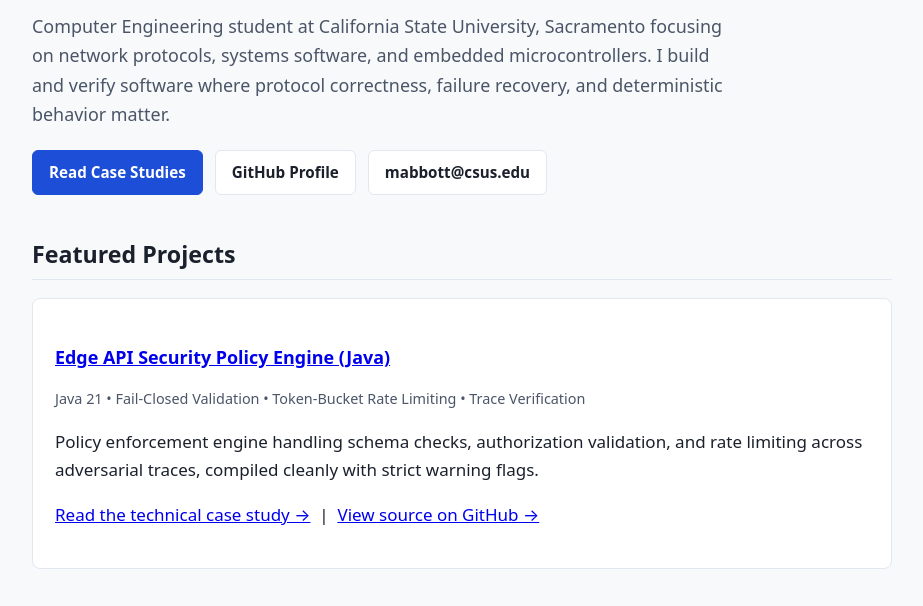
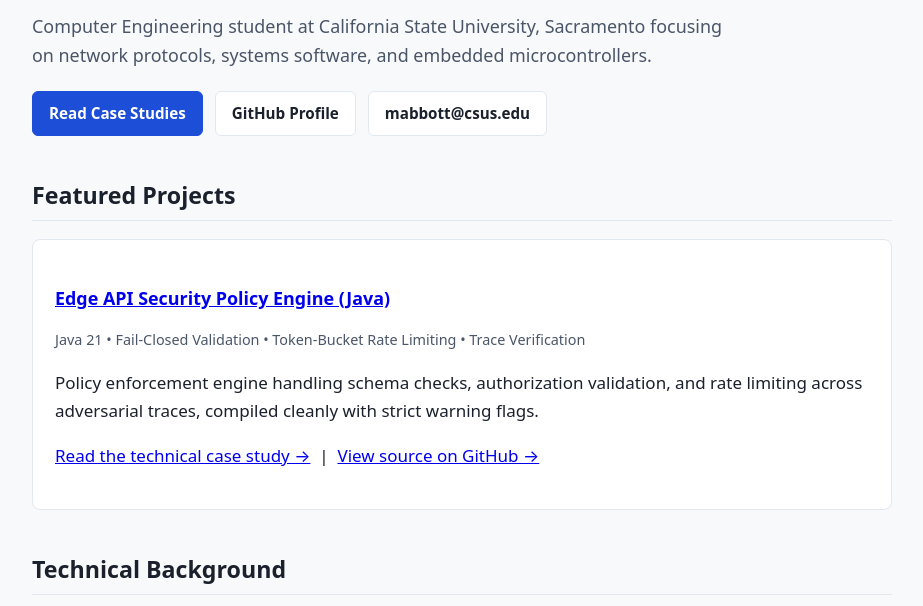
Before and after one commit to Mason-Abbott/Mason-Abbott.github.io, a plain HTML site: page index.html in a window 1280 px wide. Shown: the part 164-770 px from the top of the page, without its empty margins (178-1101 px from the left). Drawn offline with Linux system fonts and the light colour scheme.

Commit message:
Remove trailing sentence from hero lead in index.html

```diff
--- a/index.html
+++ b/index.html
@@ -25,7 +25,7 @@
     <section>
       <h1>Mason Abbott</h1>
       <p class="lead">
-        Computer Engineering student at California State University, Sacramento focusing on network protocols, systems software, and embedded microcontrollers. I build and verify software where protocol correctness, failure recovery, and deterministic behavior matter.
+        Computer Engineering student at California State University, Sacramento focusing on network protocols, systems software, and embedded microcontrollers.
       </p>
       <div class="actions">
         <a class="btn primary" href="#projects">Read Case Studies</a>
```
